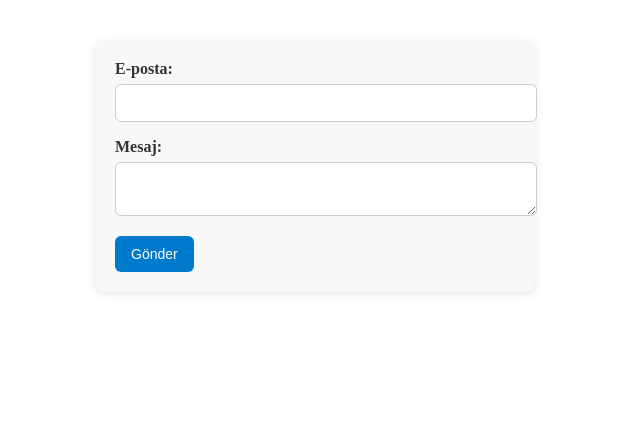
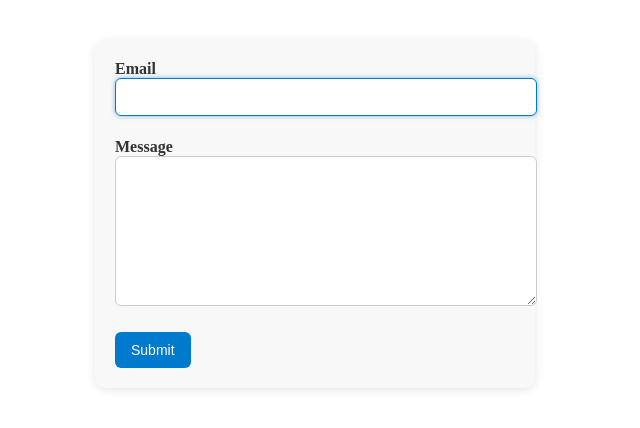
Before and after one commit to gorkemcanaldi/goit-js-hw-09, a plain HTML site: page 2-form.html in a window 1280 px wide. Shown: the whole page, without its empty margins (325-965 px from the left). Drawn offline with Linux system fonts and the light colour scheme.

Commit message:
Deploying to gh-pages from @ gorkemcanaldi/goit-js-hw-09@e809995f56581ccd200a6e71305a75106dec6355 🚀

```diff
--- a/2-form.html
+++ b/2-form.html
@@ -3,20 +3,22 @@
   <head>
     <meta charset="UTF-8" />
     <title>Form</title>
-    <script type="module" crossorigin src="/goit-js-hw-09/assets/2-form-BkhvvWn5.js"></script>
+    <script type="module" crossorigin src="/goit-js-hw-09/assets/2-form-Bg56rOjb.js"></script>
     <link rel="modulepreload" crossorigin href="/goit-js-hw-09/assets/styles-CsKOxUV9.js">
     <link rel="stylesheet" crossorigin href="/goit-js-hw-09/assets/styles-Bn3OcDSw.css">
   </head>
   <body>
     <main>
-      <form class="feedback-form" action="#" novalidate>
-        <label for="email">E-posta:</label>
-        <input type="email" id="email" name="email" required />
-
-        <label for="message">Mesaj:</label>
-        <textarea id="message" name="message" required></textarea>
-
-        <button type="submit">Gönder</button>
+      <form class="feedback-form" autocomplete="off">
+        <label>
+          Email
+          <input type="email" name="email" autofocus />
+        </label>
+        <label>
+          Message
+          <textarea name="message" rows="8"></textarea>
+        </label>
+        <button type="submit">Submit</button>
       </form>
     </main>
 
--- /dev/null
+++ b/assets/2-form-Bg56rOjb.js
@@ -0,0 +1,2 @@
+import"./styles-CsKOxUV9.js";const m="feedback-form-state",a=document.querySelector(".feedback-form");r();a.addEventListener("input",e=>{(e.target.name==="email"||e.target.name==="message")&&o()});a.addEventListener("submit",e=>{e.preventDefault();const t=a.email.value.trim(),s=a.message.value.trim();if(t===""||s===""){alert("Lütfen email ve mesaj alanlarını doldurun.");return}console.log({email:t,message:s}),localStorage.removeItem(m),a.reset()});function o(){const e={email:a.email.value.trim(),message:a.message.value.trim()};localStorage.setItem(m,JSON.stringify(e))}function r(){const e=localStorage.getItem(m);if(e)try{const t=JSON.parse(e);a.email.value=t.email||"",a.message.value=t.message||""}catch{localStorage.removeItem(m)}}
+//# sourceMappingURL=2-form-Bg56rOjb.js.map
--- a/assets/2-form-BkhvvWn5.js
+++ /dev/null
@@ -1,2 +0,0 @@
-import"./styles-CsKOxUV9.js";const a=document.querySelector(".feedback-form"),s="feedback-form-state";let e={email:"",message:""};const m=localStorage.getItem(s);m&&(e=JSON.parse(m),a.email.value=e.email||"",a.message.value=e.message||"");a.addEventListener("input",t=>{e[t.target.name]=t.target.value,localStorage.setItem(s,JSON.stringify(e))});a.addEventListener("submit",t=>{t.preventDefault(),console.log(e),a.reset(),localStorage.removeItem(s),e={email:"",message:""}});
-//# sourceMappingURL=2-form-BkhvvWn5.js.map
```
Also changed, not shown: 2 other files.
